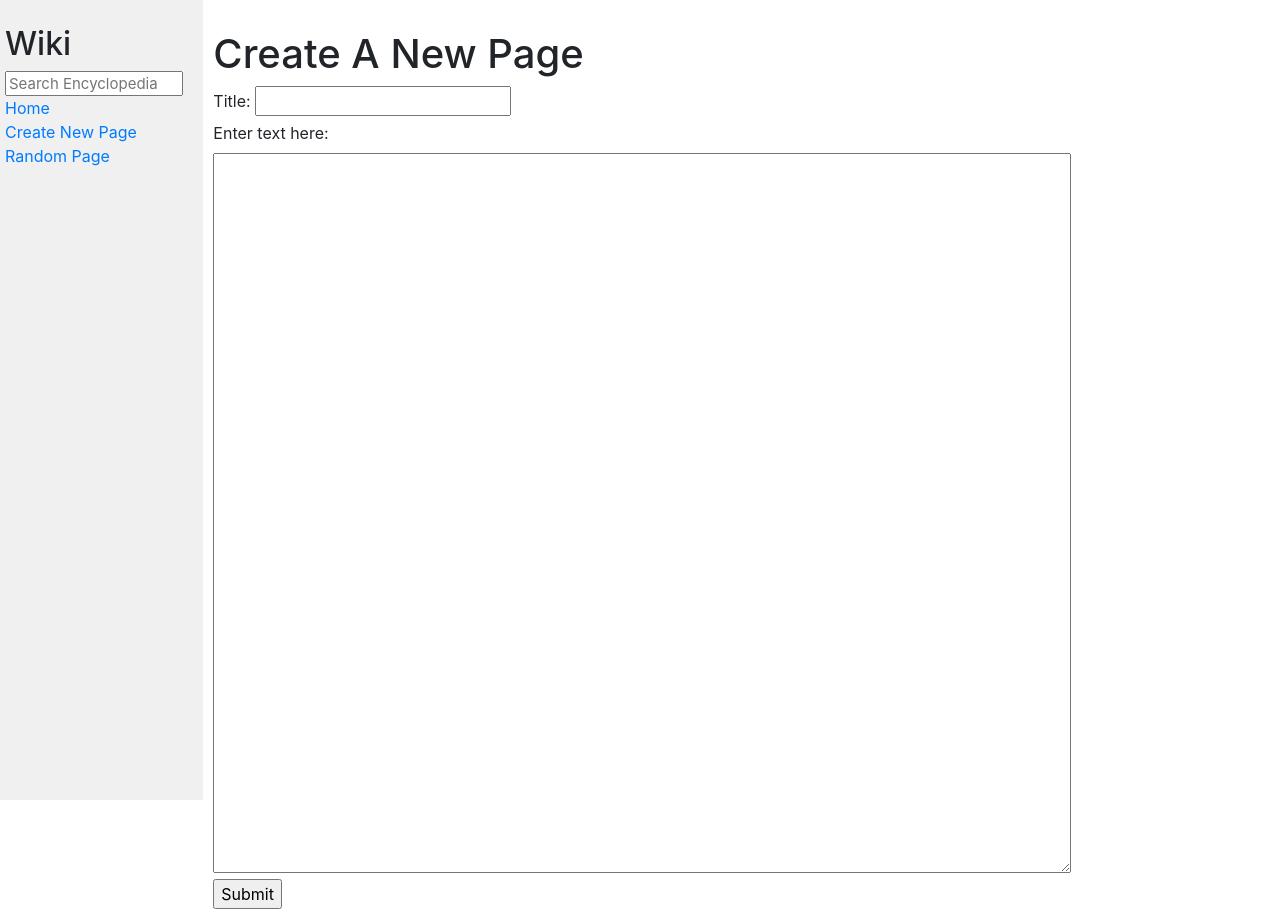
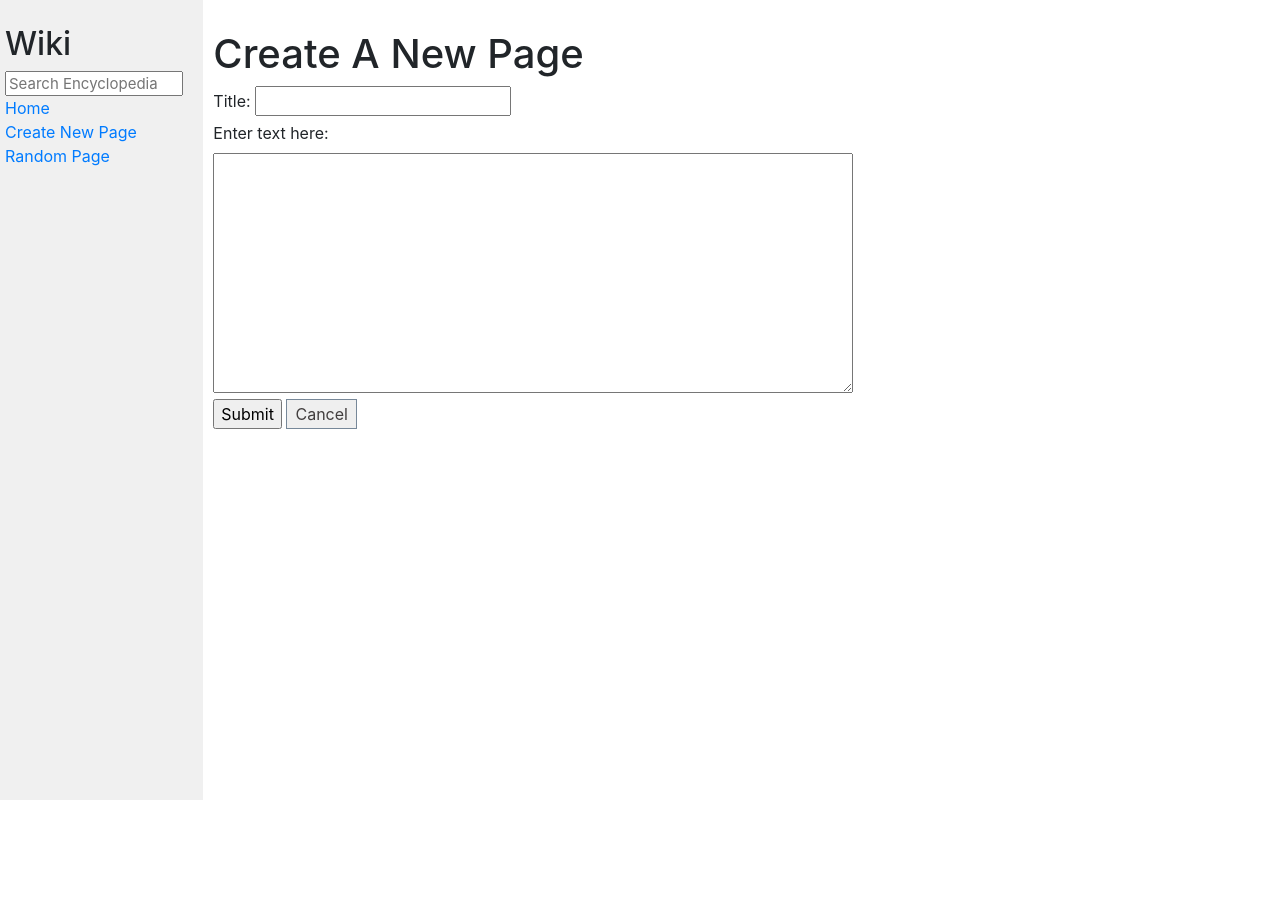
Before and after one commit to foxschw/improved-sniffle, a Django app: page /new/ in a window 1280 px wide. After the commit the page ends 800 px from the top, so only its background shows below. Run offline with Django 3.2, Linux system fonts and the light colour scheme; some libraries are stand-ins or nearby versions.

Commit message:
Finishing touches on style

```diff
--- a/Projects/wiki/encyclopedia/static/encyclopedia/styles.css
+++ b/Projects/wiki/encyclopedia/static/encyclopedia/styles.css
@@ -36,3 +36,23 @@ textarea {
 .sidebar h2 {
     margin-top: 5px;
 }
+
+.link_button {
+    border: 1px solid lightslategray;
+    padding: 4px 8px;
+    text-decoration: none;
+    background-color: buttonface;
+    color: #423e3e;
+    cursor: pointer;
+}
+
+.link_button:hover {
+    background-color: #dddddd;
+    text-decoration: none;
+    color: #423e3e;
+}
+
+.entry_textarea {
+    height: 15em;
+    width: 40em;
+}
--- a/Projects/wiki/encyclopedia/templates/encyclopedia/edit.html
+++ b/Projects/wiki/encyclopedia/templates/encyclopedia/edit.html
@@ -13,9 +13,10 @@
             {% csrf_token %}
             <label for="edited_text">Edit text:</label>
             <br>
-            <textarea id="edited_text" name="edited_text" required>{{ editable_text }}</textarea>
+            <textarea class="entry_textarea" name="edited_text" required>{{ editable_text }}</textarea>
             <br>
             <input type="submit" value="Submit">
+            <a class="link_button" href="{% url 'entry' title=title %}">Cancel</a>
           </form>
     </div>
 
--- a/Projects/wiki/encyclopedia/templates/encyclopedia/entry.html
+++ b/Projects/wiki/encyclopedia/templates/encyclopedia/entry.html
@@ -10,7 +10,7 @@
         {{ entry_content|safe }}
     </div>
 
-    <a href="{% url 'edit' title=title  %}">
+    <a class="link_button" href="{% url 'edit' title=title  %}">
         Edit
     </a>
 
--- a/Projects/wiki/encyclopedia/templates/encyclopedia/new.html
+++ b/Projects/wiki/encyclopedia/templates/encyclopedia/new.html
@@ -15,9 +15,10 @@
             <br>
             <label for="new_entry_text">Enter text here:</label>
             <br>
-            <textarea id="new_entry_text" name="new_entry_text" required></textarea>
+            <textarea class="entry_textarea" name="new_entry_text" required></textarea>
             <br>
             <input type="submit" value="Submit">
+            <a class="link_button" href="{% url 'index' %}">Cancel</a>
           </form>
     </div>
 
```
Also changed, not shown: Projects/wiki/encyclopedia/views.py (+10 -5 lines).
